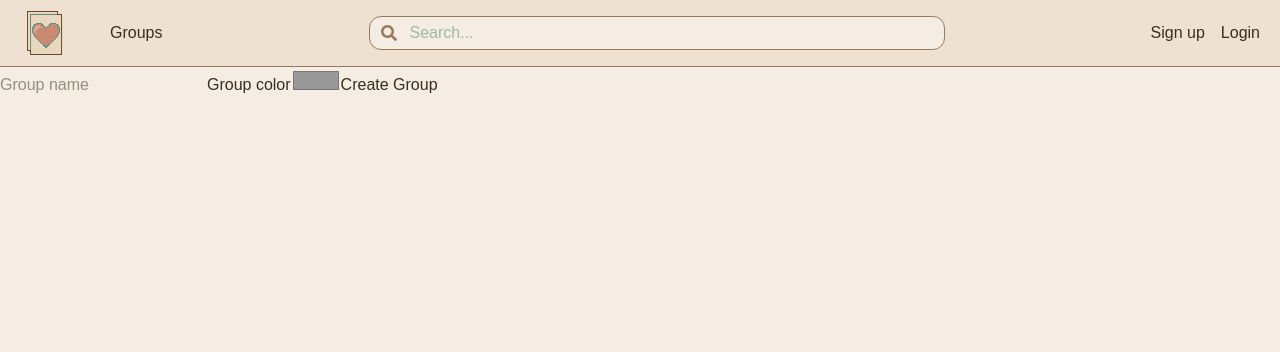
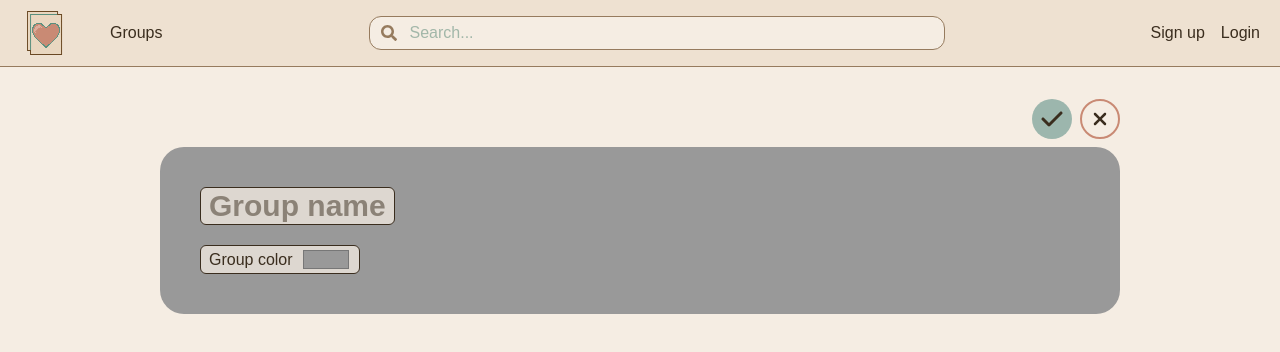
Before and after one commit to 04mHuang/Memsheets, a Next.js app in the folder frontend/: page /groups/edit in a window 1280 px wide. Shown: the top 352 px of the page. Built offline with nearby package versions, Linux system fonts and the light colour scheme; no server answers; a web font is replaced by a local one.

Commit message:
Modified: style for edit group and for edit buttons

```diff
--- a/frontend/src/app/components/SheetForm.tsx
+++ b/frontend/src/app/components/SheetForm.tsx
@@ -96,7 +96,7 @@ const SheetForm = ({ sheet, setSheet }: SheetFormProps) => {
             className="sheet-basic sheet-input"
           />
           <br />
-          <label className="sheet-basic sheet-input flex items-center gap-2 w-fit">
+          <label className="sheet-basic sheet-input color-input">
             Sheet Color
             <input
               type="color"
--- a/frontend/src/app/globals.css
+++ b/frontend/src/app/globals.css
@@ -72,7 +72,7 @@ body {
   .create-icon {
     @apply h-10 w-10 hover:-translate-y-2;
   }
-  /* Applies to individual sheet pages */
+  /* Applies to individual sheet pages and some applies to add group page */
   .sheet {
     @apply mt-2 mb-8 p-10 rounded-3xl;
   }
@@ -101,4 +101,7 @@ body {
   .sheet-heading {
     @apply text-lg font-bold;
   }
+  .color-input {
+     @apply flex items-center gap-2 w-fit;
+  }
 }
--- a/frontend/src/app/groups/edit/page.tsx
+++ b/frontend/src/app/groups/edit/page.tsx
@@ -3,50 +3,58 @@
 import { useState } from "react";
 import { useRouter } from "next/navigation";
 import axiosInstance from "@/app/axiosInstance";
+import EditButtons from "@/app/components/EditButtons";
 
 const EditGroup = () => {
   const router = useRouter();
-  const [groupForm, setGroupForm] = useState({
+  const [group, setGroup] = useState({
     "name": "",
-    "color": "",
+    "color": "#999999",
   });
 
   const handleChange = (e: React.ChangeEvent<HTMLInputElement>) => {
     const { name, value } = e.target;
-    setGroupForm({ ...groupForm, [name]: value });
+    setGroup({ ...group, [name]: value });
   };
-  const createGroup = async (e: React.FormEvent<HTMLFormElement>) => {
-    e.preventDefault();
+  const createGroup = async () => {
     try {
-      await axiosInstance.post("/new-group", groupForm);
+      await axiosInstance.post("/new-group", group);
       router.push("/groups");
     }
     catch (error) {
       console.error(error);
     }
   }
+
   return (
-    <div>
-      <form method="POST" onSubmit={createGroup}>
+    <div className="page-container">
+      <EditButtons
+        editMode={true}
+        submit={createGroup}
+        cancel={() => router.back()}
+      />
+      <div className="sheet" style={{ background: group.color }}>
+        <form method="POST" onSubmit={(e) => {e.preventDefault(); createGroup();}}>
           <input
             type="text"
             name="name"
             onChange={handleChange}
             placeholder="Group name"
+            aria-label="Group name"
+            className="sheet-input sheet-name"
           />
-        <label>
+          <br />
+          <label className="sheet-input color-input">
             Group color
             <input
               type="color"
               name="color"
               onChange={handleChange}
-          defaultValue="#999999"
+              value={group.color}
             />
           </label>
-        <button type="submit">
-          Create Group
-        </button>
         </form>
+      </div>
     </div>
   );
 }
```
Lines whose indentation alone changed are shown as unchanged.
